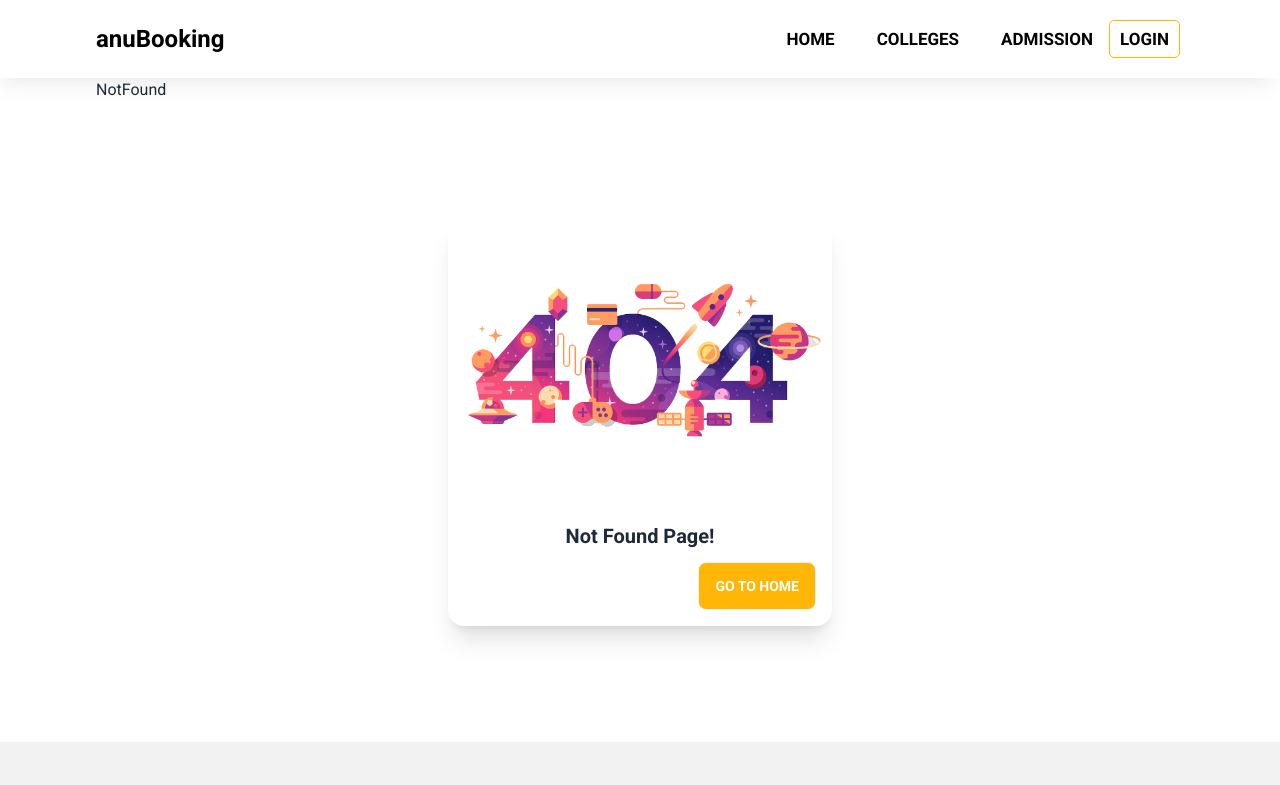
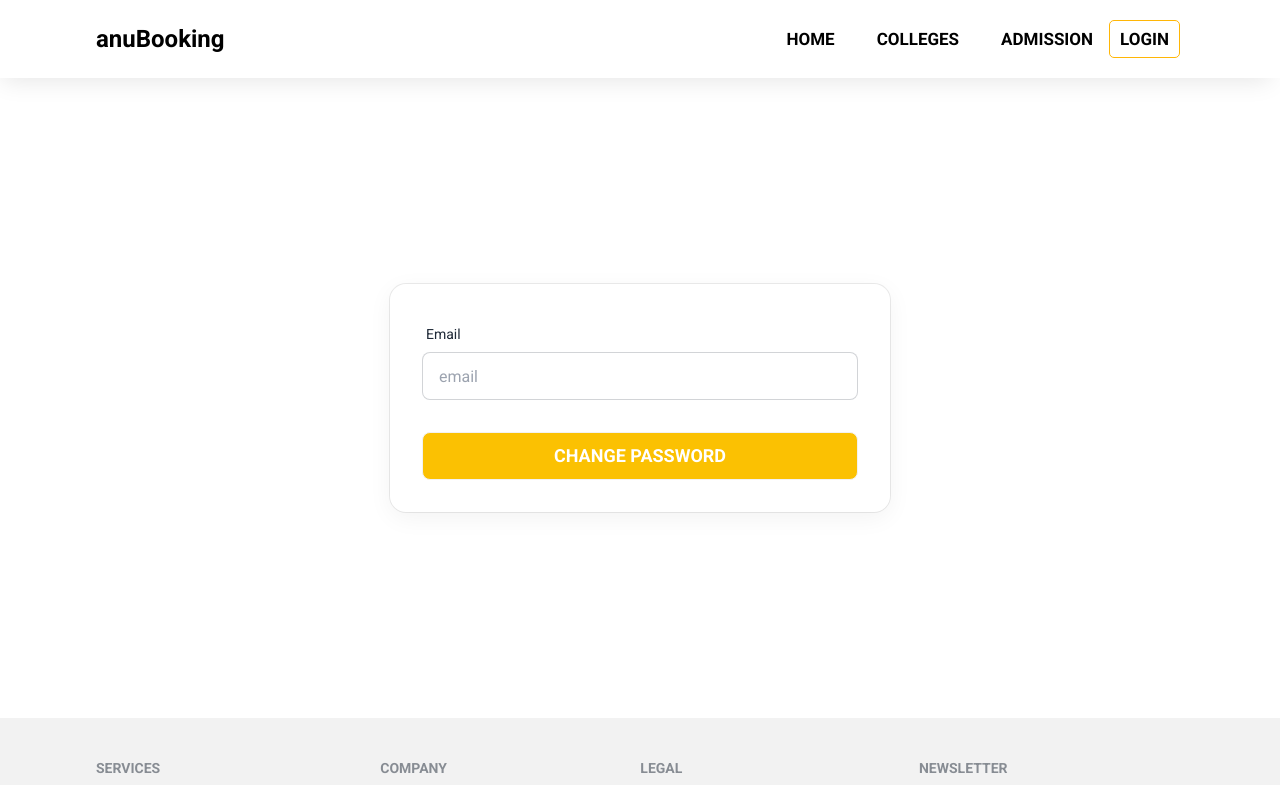
Before and after one commit to Anuwar-Hosain/college-booking-client, a React (Vite) app: page /reset-password in a window 1280 px wide. Shown: the top 785 px of the page. Built offline with nearby package versions, Linux system fonts and the light colour scheme; no server answers.

Commit message:
password reset done

```diff
--- a/src/Routes/Routes.jsx
+++ b/src/Routes/Routes.jsx
@@ -11,6 +11,7 @@ import PrivateRoute from "../pages/PrivateRoute/PrivateRoute";
 import CollegeDetails from "../Components/CollegeDetails/CollegeDetails";
 import UserInfo from "../pages/UserInfo/UserInfo";
 import NotFound from "../pages/NotFound/NotFound";
+import ResetPassword from "../pages/ResetPassword/ResetPassword";
 
 const router = createBrowserRouter([
   {
@@ -36,6 +37,10 @@ const router = createBrowserRouter([
       {
         path: "admission",
         element: <Admission></Admission>,
+      },
+      {
+        path: "reset-password",
+        element: <ResetPassword></ResetPassword>,
       },
       {
         path: "admission/:id",
--- a/src/pages/Login/Login.jsx
+++ b/src/pages/Login/Login.jsx
@@ -109,9 +109,12 @@ const Login = () => {
               <span className="text-red-500 my-2">This field is required</span>
             )}
             <label className="label">
-              <a href="#" className="label-text-alt link link-hover">
+              <Link
+                to="/reset-password"
+                className="label-text-alt link link-hover"
+              >
                 Forgot password?
-              </a>
+              </Link>
             </label>
             <p className="text-red-600">{error}</p>
           </div>
--- /dev/null
+++ b/src/pages/ResetPassword/ResetPassword.css
@@ -0,0 +1,4 @@
+.cardSection {
+  box-shadow: rgba(0, 0, 0, 0.05) 0px 6px 24px 0px,
+    rgba(0, 0, 0, 0.08) 0px 0px 0px 1px;
+}
--- /dev/null
+++ b/src/pages/ResetPassword/ResetPassword.jsx
@@ -0,0 +1,67 @@
+import { useForm } from "react-hook-form";
+import "./ResetPassword.css";
+import { useContext } from "react";
+import { AuthContext } from "../../providers/AuthProvider";
+import Swal from "sweetalert2";
+
+const ResetPassword = () => {
+  const { passwordReset } = useContext(AuthContext);
+  const {
+    register,
+    handleSubmit,
+    formState: { errors },
+  } = useForm();
+
+  const onSubmit = (data) => {
+    const email = data.email;
+    passwordReset(email).then(() => {
+      Swal.fire({
+        position: "center",
+        icon: "success",
+        title: "Please Check Your Email.",
+        showConfirmButton: false,
+        timer: 1500,
+      });
+    });
+  };
+  return (
+    <div>
+      <section className="size">
+        <div className="hero min-h-[80vh]">
+          <div className="hero-content flex-col">
+            <div className="card flex-shrink-0 w-[500px] cardSection">
+              <form onSubmit={handleSubmit(onSubmit)} className="card-body">
+                <div className="form-control">
+                  <label className="label">
+                    <span className="label-text">Email</span>
+                  </label>
+                  <input
+                    type="email"
+                    required
+                    placeholder="email"
+                    {...register("email", { required: true })}
+                    className="input input-bordered"
+                  />
+                  {errors.email && (
+                    <span className="text-red-500 my-2">
+                      This field is required
+                    </span>
+                  )}
+                </div>
+                <div className="form-control mt-6">
+                  <input
+                    type="submit"
+                    value="Change Password"
+                    className="btn bg-[#fbc102] hover:bg-[#fdd349] Roboto text-[18px] text-white"
+                  />
+                </div>
+              </form>
+            </div>
+          </div>
+        </div>
+      </section>
+    </div>
+  );
+};
+
+export default ResetPassword;
--- a/src/pages/SignUp/SignUp.jsx
+++ b/src/pages/SignUp/SignUp.jsx
@@ -97,9 +97,9 @@ const SignUp = () => {
                 showConfirmButton: false,
                 timer: 1500,
               });
-              navigate("/");
             }
           });
+        navigate("/login");
       })
       .catch((error) => {
         console.log(error);
--- a/src/providers/AuthProvider.jsx
+++ b/src/providers/AuthProvider.jsx
@@ -4,6 +4,7 @@ import {
   createUserWithEmailAndPassword,
   getAuth,
   onAuthStateChanged,
+  sendPasswordResetEmail,
   signInWithEmailAndPassword,
   signInWithPopup,
   signOut,
@@ -45,6 +46,10 @@ const AuthProvider = ({ children }) => {
       photoURL: photo,
     });
   };
+  const passwordReset = (email) => {
+    setLoading(true);
+    return sendPasswordResetEmail(auth, email);
+  };
 
   useEffect(() => {
     const unsubscribe = onAuthStateChanged(auth, (loggedUser) => {
@@ -62,6 +67,7 @@ const AuthProvider = ({ children }) => {
     createUser,
     signIn,
     googleSignIn,
+    passwordReset,
     logOut,
     updateUserProfile,
   };
```
